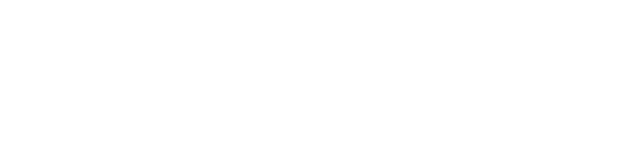
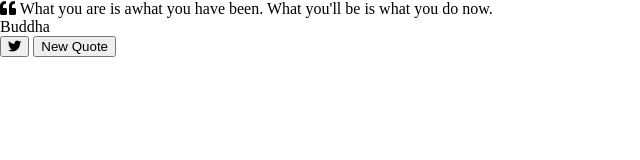
Before and after one commit to adriansmuresan/Quote-Generator, a plain HTML site: page index.html in a window 1280 px wide. Shown: the whole page, without its empty margins (0-640 px from the left). Drawn offline with Linux system fonts and the light colour scheme.

Commit message:
Adds markup

```diff
--- a/index.html
+++ b/index.html
@@ -12,6 +12,24 @@
 </head>
 <body>
 
+  <div class="quote-container" id="quote-container">
+    <!-- Quote -->
+    <div class="quote-text">
+      <i class="fas fa-quote-left"></i>
+      <span id="quote">What you are is awhat you have been. What you'll be is what you do now.</span>
+    </div>
+    <!-- Author -->
+    <div class="quote-author">
+      <span id="author">Buddha</span>
+    </div>
+    <!-- Buttons -->
+    <div class="button-container">
+      <button class="twitter-button" id="twitter" title="Tweet This!">
+        <i class="fab fa-twitter"></i>
+      </button>
+      <button id="new-quote">New Quote</button>
+    </div>
+  </div>
 
   <!-- Script -->
   <script src="script.js"></script>
```
